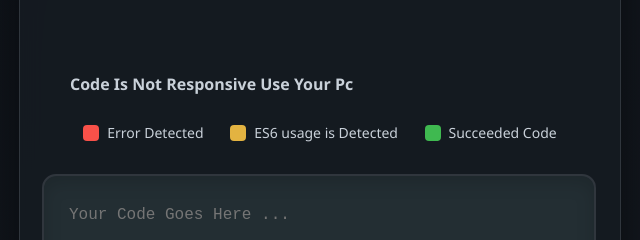
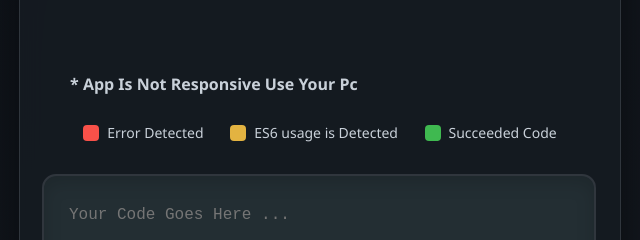
Before and after one commit to houssam980/student-testing, a plain HTML site: page index.html in a window 1280 px wide. Shown: the part 339-579 px from the top of the page, 320-960 px from the left. Drawn offline with Linux system fonts and the light colour scheme.

Commit message:
Update index.html

```diff
--- a/index.html
+++ b/index.html
@@ -210,7 +210,7 @@ h1 {
         <h4 id="created-by" style="text-align: center; color: rgba(255,255,255,0.34);">AUREL CAN MAKE MISTAKES <br> Beta 0.1 V </h4>
         <br>
         <br>
-        <h4>Code Is Not Responsive Use Your Pc </h4>
+        <h4 style="#777777a4">* App Is Not Responsive Use Your Pc </h4>
         <!-- Legend Section -->
         <div class="color-legend">
             <div class="color-box color-error">
```
